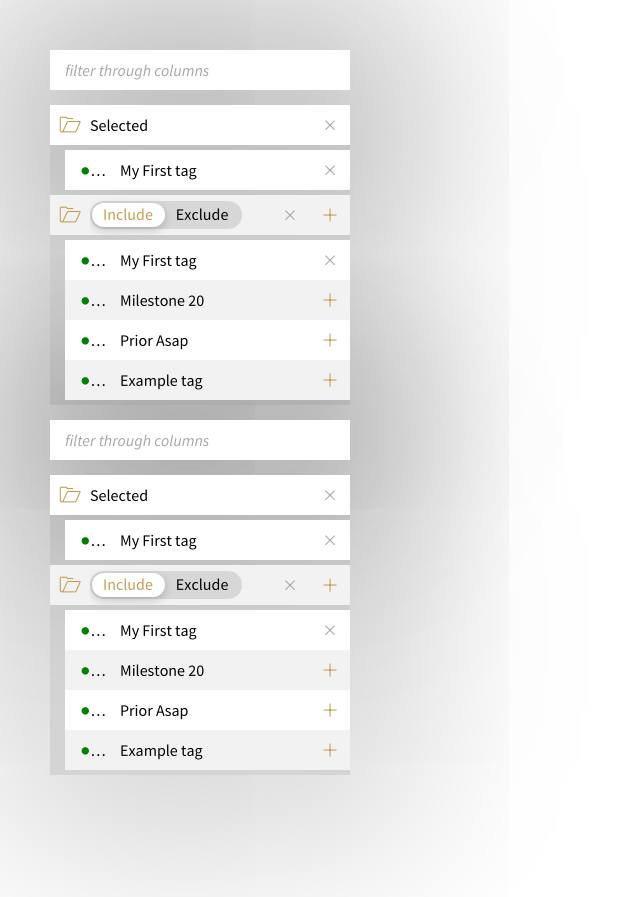
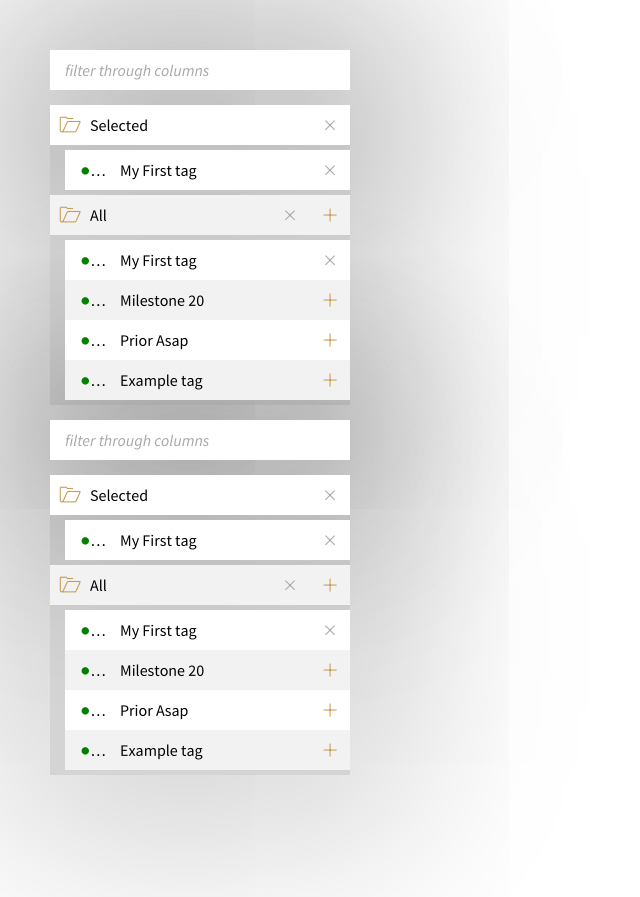
Before and after one commit to lordblendi/tracker-mockup, a Jekyll site: the page built from pages/colorpicker.html, in a window 1280 px wide. Shown: the top 897 px of the page, without its empty margins (0-640 px from the left). Built offline with Jekyll 4.4.1, drawn with Linux system fonts in a browser that asks for light colours; nearby versions of some CDN libraries; comment, search, counter and statistics services are not loaded.

Commit message:
removed incl/excl from colorpicker examples

```diff
--- a/_includes/popups/colorPicker-children.html
+++ b/_includes/popups/colorPicker-children.html
@@ -1,5 +1,5 @@
 
-<div class="multiSelector multiSelector--popup multiSelector--visible"  data-colorpicker="#js_colorPickerPopup1">
+<div class="multiSelector multiSelector--popup multiSelector--visible">
 
   <div class="multiSelector__box">
 
@@ -69,22 +69,9 @@
                 <i class="itemBoxTable__action itemBoxTable__action--toggle">ऄ</i>
               </div>
             </li>
-            <li class="itemBoxTable__bodyCell " style="flex-grow: 1;" data-flex="1">
+            <li class="itemBoxTable__bodyCell" style="flex-grow: 1;">
               <div class="itemBoxTable__bodyCellInner">
-
-                <div class="pmx-selector pmx-selector--expanded pmx-selector--toggleSelect pmx-selector--required js_pmx-selector--incl-excl">
-                  <div class="pmx-selector__value js_pmx-selector__value--include pmx-selector__value--selected">
-                    <div class="pmx-selector__label ">
-                      <span class="" style="">Include</span>
-                    </div>
-                  </div>
-                  <div class="pmx-selector__value js_pmx-selector__value--exclude">
-                    <div class="pmx-selector__label">
-                      <span class="">Exclude</span>
-                    </div>
-                  </div>
-                </div>
-
+                <i>All</i>
               </div>
             </li>
             <li class="itemBoxTable__bodyCell itemBoxTable__bodyCell--remove js_itemBoxTable__bodyCell--removeAll" style="flex-grow: 0;" data-flex="0">
--- a/_includes/popups/colorPicker-popup.html
+++ b/_includes/popups/colorPicker-popup.html
@@ -69,22 +69,9 @@
                 <i class="itemBoxTable__action itemBoxTable__action--toggle">ऄ</i>
               </div>
             </li>
-            <li class="itemBoxTable__bodyCell " style="flex-grow: 1;" data-flex="1">
+            <li class="itemBoxTable__bodyCell" style="flex-grow: 1;">
               <div class="itemBoxTable__bodyCellInner">
-
-                <div class="pmx-selector pmx-selector--expanded pmx-selector--toggleSelect pmx-selector--required js_pmx-selector--incl-excl">
-                  <div class="pmx-selector__value js_pmx-selector__value--include pmx-selector__value--selected">
-                    <div class="pmx-selector__label ">
-                      <span class="" style="">Include</span>
-                    </div>
-                  </div>
-                  <div class="pmx-selector__value js_pmx-selector__value--exclude">
-                    <div class="pmx-selector__label">
-                      <span class="">Exclude</span>
-                    </div>
-                  </div>
-                </div>
-
+                <i>All</i>
               </div>
             </li>
             <li class="itemBoxTable__bodyCell itemBoxTable__bodyCell--remove js_itemBoxTable__bodyCell--removeAll" style="flex-grow: 0;" data-flex="0">
```
